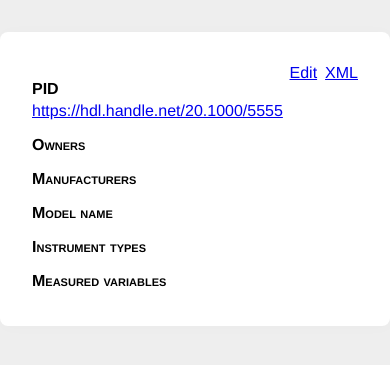
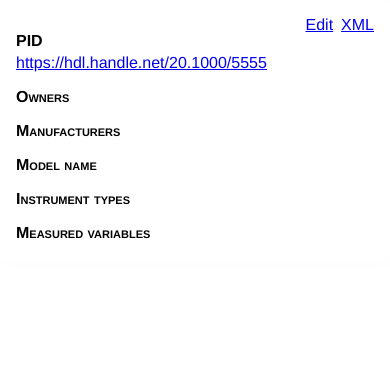
Before and after one commit to actris-cloudnet/instrumentdb, a Django app: template backend/instruments/templates/instruments/instrument.html in a window 390 px wide. Shown: the top 365 px of the page. Run offline with Django 4.2, Linux system fonts and the light colour scheme; the template is opened without the code that fills it, so the values that code supplies are empty.

Commit message:
Make responsive

```diff
--- a/backend/instruments/templates/instruments/instrument.html
+++ b/backend/instruments/templates/instruments/instrument.html
@@ -2,6 +2,7 @@
 <html>
   <head>
     <meta charset="utf-8">
+    <meta name="viewport" content="width=device-width, initial-scale=1.0">
     <title>{{ instrument.name }}</title>
     <style>
       body {
@@ -15,7 +16,18 @@
         margin: 2rem auto;
         padding: 2rem;
         max-width: 600px;
-        box-shadow: 1px 1px 16px rgba(0, 0, 0, .02)
+        box-shadow: 1px 1px 16px rgba(0, 0, 0, .02);
+        box-sizing: border-box;
+      }
+      @media (max-width: 600px) {
+        body {
+          background-color: white;
+        }
+
+        main {
+          margin: 0;
+          padding: 1rem;
+        }
       }
       h1 {
         margin: 0;
```
